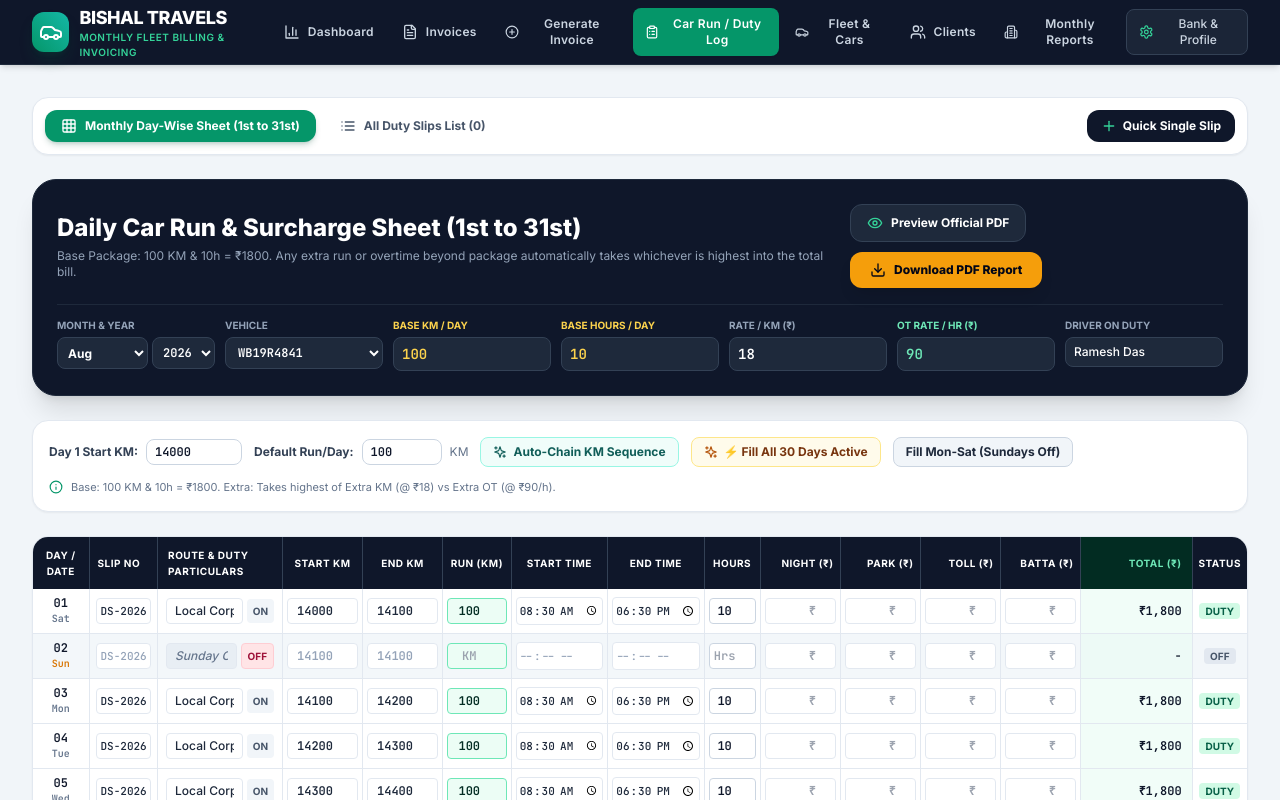
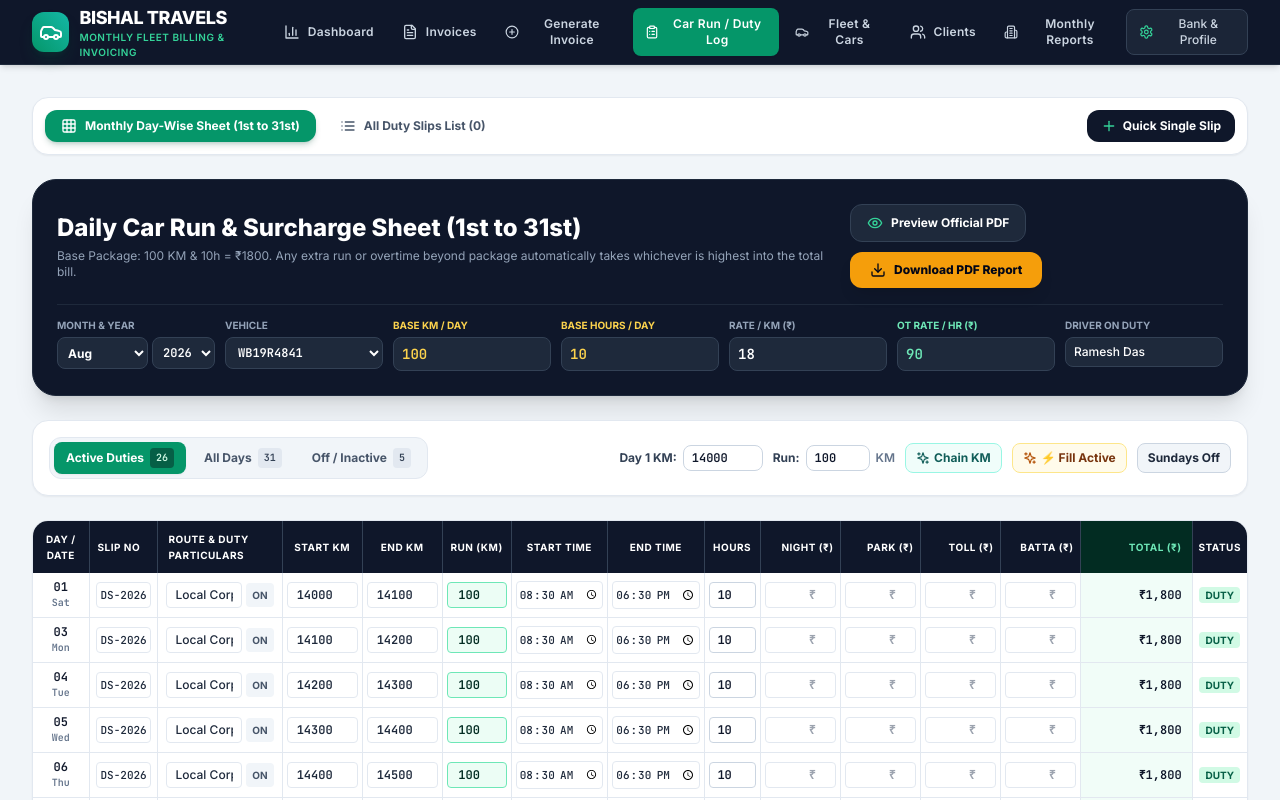
Before and after one commit to Rahulrock-1/bishal-travels, a React (Vite) app: page / in a window 1280 px wide. Both pictures are taken after a click on the button "Car Run / Duty Log". Shown: the top 800 px of the page. Built offline with nearby package versions, Linux system fonts and the light colour scheme.

Commit message:
feat: add Active / All / Inactive filter to Daily Car Run sheet with Active view selected by default

```diff
--- a/src/components/dutyslips/MonthlyLogSheetEditor.tsx
+++ b/src/components/dutyslips/MonthlyLogSheetEditor.tsx
@@ -19,7 +19,8 @@ import {
   Eye,
   Printer,
   X,
-  DollarSign
+  DollarSign,
+  Filter
 } from 'lucide-react';
 import { useApp } from '../../context/AppContext';
 import { DutySlip } from '../../types';
@@ -75,14 +76,17 @@ export const MonthlyLogSheetEditor: React.FC<{ onClose?: () => void }> = ({ onCl
 
   // Base Contract Package Configuration (e.g. 100 KM & 10 Hours @ ₹18/KM, OT ₹90/hr)
   const currentVeh = vehicles.find(v => v.id === selectedVehicleId) || vehicles[0];
-  const [defaultBaseKm, setDefaultBaseKm] = useState<number>(100); // Default daily base package KM (e.g. 100 KM)
-  const [defaultDutyHours, setDefaultDutyHours] = useState<number>(10); // Default daily base package Hours (e.g. 10 Hours)
+  const [defaultBaseKm, setDefaultBaseKm] = useState<number>(currentVeh?.defaultDailyKm || 100);
+  const [defaultDutyHours, setDefaultDutyHours] = useState<number>(currentVeh?.defaultDailyHours || 10);
   const [ratePerKm, setRatePerKm] = useState<number>(currentVeh?.ratePerKm || 18);
   const [overtimeRatePerHour, setOvertimeRatePerHour] = useState<number>(currentVeh?.ratePerHour || 90);
 
+  // Active vs Inactive filter (Default: 'active')
+  const [statusFilter, setStatusFilter] = useState<'active' | 'all' | 'inactive'>('active');
+
   // Starting base odometer for Day 1
   const [initialStartKm, setInitialStartKm] = useState<number>(14000);
-  const [dailyAvgKm, setDailyAvgKm] = useState<number>(100);
+  const [dailyAvgKm, setDailyAvgKm] = useState<number>(currentVeh?.defaultDailyKm || 100);
   const [saveSuccessMsg, setSaveSuccessMsg] = useState<string | null>(null);
   const [isPreviewOpen, setIsPreviewOpen] = useState<boolean>(false);
   const [isDownloadingPdf, setIsDownloadingPdf] = useState<boolean>(false);
@@ -166,7 +170,7 @@ export const MonthlyLogSheetEditor: React.FC<{ onClose?: () => void }> = ({ onCl
       const existing = slipMap.get(dateStr);
 
       if (existing) {
-        const isOff = existing.totalKm === 0 && existing.route.toLowerCase().includes('off');
+        const isOff = existing.totalKm === 0 && (existing.route.toLowerCase().includes('off') || existing.route.toLowerCase().includes('garage'));
         const extraHrs = Math.max(0, (existing.totalHours || 0) - defaultDutyHours);
         const otCost = extraHrs * overtimeRatePerHour;
         const dayTotal = isOff ? 0 : computeRowTotal(
@@ -505,7 +509,16 @@ export const MonthlyLogSheetEditor: React.FC<{ onClose?: () => void }> = ({ onCl
   const totalMonthToll = rows.reduce((sum, r) => sum + (Number(r.tollCharges) || 0), 0);
   const totalMonthBatta = rows.reduce((sum, r) => sum + (Number(r.driverBatta) || 0), 0);
   const grandTotalAmount = rows.reduce((sum, r) => sum + (Number(r.dayTotalAmount) || 0), 0);
-  const totalWorkingDays = rows.filter(r => !r.isOffDay && r.totalKm > 0).length;
+  const activeCount = rows.filter(r => !r.isOffDay && (r.totalKm > 0 || r.totalHours > 0 || r.dayTotalAmount > 0)).length;
+  const inactiveCount = rows.length - activeCount;
+
+  // Filtered rows for the view (Default: 'active' duties only)
+  const displayedRows = rows.map((row, realIndex) => ({ row, realIndex })).filter(({ row }) => {
+    const isActive = !row.isOffDay && (row.totalKm > 0 || row.totalHours > 0 || row.dayTotalAmount > 0);
+    if (statusFilter === 'active') return isActive;
+    if (statusFilter === 'inactive') return !isActive;
+    return true; // 'all'
+  });
 
   // Save all rows to AppContext duty slips
   const handleSaveAllSlips = () => {
@@ -721,60 +734,110 @@ export const MonthlyLogSheetEditor: React.FC<{ onClose?: () => void }> = ({ onCl
         </div>
       )}
 
-      {/* Auto-Fill & Quick Tools Bar */}
-      <div className="bg-white p-4 rounded-2xl border border-slate-200 shadow-sm flex flex-wrap items-center justify-between gap-3 text-xs">
-        <div className="flex flex-wrap items-center gap-2 sm:gap-3">
-          <div className="flex items-center gap-2">
-            <span className="font-bold text-slate-700">Day 1 Start KM:</span>
+      {/* View Filter (Active / Inactive) & Quick Tools Bar */}
+      <div className="bg-white p-3 sm:p-4 rounded-2xl border border-slate-200 shadow-sm flex flex-wrap items-center justify-between gap-3 text-xs">
+        {/* Active / Inactive / All Filter Segmented Control */}
+        <div className="flex items-center gap-1.5 bg-slate-100 p-1 rounded-xl border border-slate-200">
+          <button
+            type="button"
+            onClick={() => setStatusFilter('active')}
+            className={`px-3 py-1.5 rounded-lg font-bold text-xs flex items-center gap-1.5 transition-all ${
+              statusFilter === 'active'
+                ? 'bg-emerald-600 text-white shadow-sm'
+                : 'text-slate-600 hover:text-slate-900 hover:bg-slate-200/60'
+            }`}
+          >
+            <span>Active Duties</span>
+            <span className={`px-1.5 py-0.5 rounded text-[10px] font-mono font-black ${
+              statusFilter === 'active' ? 'bg-emerald-800 text-emerald-100' : 'bg-slate-200 text-slate-700'
+            }`}>
+              {activeCount}
+            </span>
+          </button>
+
+          <button
+            type="button"
+            onClick={() => setStatusFilter('all')}
+            className={`px-3 py-1.5 rounded-lg font-bold text-xs flex items-center gap-1.5 transition-all ${
+              statusFilter === 'all'
+                ? 'bg-slate-900 text-white shadow-sm'
+                : 'text-slate-600 hover:text-slate-900 hover:bg-slate-200/60'
+            }`}
+          >
+            <span>All Days</span>
+            <span className={`px-1.5 py-0.5 rounded text-[10px] font-mono font-black ${
+              statusFilter === 'all' ? 'bg-slate-700 text-slate-200' : 'bg-slate-200 text-slate-700'
+            }`}>
+              {rows.length}
+            </span>
+          </button>
+
+          <button
+            type="button"
+            onClick={() => setStatusFilter('inactive')}
+            className={`px-3 py-1.5 rounded-lg font-bold text-xs flex items-center gap-1.5 transition-all ${
+              statusFilter === 'inactive'
+                ? 'bg-rose-600 text-white shadow-sm'
+                : 'text-slate-600 hover:text-slate-900 hover:bg-slate-200/60'
+            }`}
+          >
+            <span>Off / Inactive</span>
+            <span className={`px-1.5 py-0.5 rounded text-[10px] font-mono font-black ${
+              statusFilter === 'inactive' ? 'bg-rose-800 text-rose-100' : 'bg-slate-200 text-slate-700'
+            }`}>
+              {inactiveCount}
+            </span>
+          </button>
+        </div>
+
+        {/* Quick Tools */}
+        <div className="flex flex-wrap items-center gap-2 sm:gap-2.5">
+          <div className="flex items-center gap-1.5">
+            <span className="font-bold text-slate-700">Day 1 KM:</span>
             <input
               type="number"
               value={initialStartKm}
               onChange={e => setInitialStartKm(Number(e.target.value))}
-              className="w-24 px-2 py-1 border border-slate-300 rounded-lg font-mono font-bold"
+              className="w-20 px-2 py-1 border border-slate-300 rounded-lg font-mono font-bold"
             />
           </div>
 
-          <div className="flex items-center gap-2">
-            <span className="font-bold text-slate-700">Default Run/Day:</span>
+          <div className="flex items-center gap-1.5">
+            <span className="font-bold text-slate-700">Run:</span>
             <input
               type="number"
               value={dailyAvgKm}
               onChange={e => setDailyAvgKm(Number(e.target.value))}
-              className="w-20 px-2 py-1 border border-slate-300 rounded-lg font-mono font-bold"
+              className="w-16 px-2 py-1 border border-slate-300 rounded-lg font-mono font-bold"
             />
-            <span className="text-slate-500">KM</span>
+            <span className="text-slate-500 font-semibold">KM</span>
           </div>
 
           <button
             onClick={handleChainOdometer}
-            className="px-3 py-1.5 bg-teal-50 hover:bg-teal-100 text-teal-800 border border-teal-200 rounded-lg font-bold flex items-center gap-1.5 transition-colors"
+            className="px-2.5 py-1.5 bg-teal-50 hover:bg-teal-100 text-teal-800 border border-teal-200 rounded-lg font-bold flex items-center gap-1 transition-colors"
             title="Automatically connects each day's Start KM to the previous day's End KM"
           >
             <Sparkles className="w-3.5 h-3.5" />
-            <span>Auto-Chain KM Sequence</span>
+            <span>Chain KM</span>
           </button>
 
           <button
             onClick={() => handleFillAllDaysActive(true)}
-            className="px-3 py-1.5 bg-amber-50 hover:bg-amber-100 text-amber-900 border border-amber-200 rounded-lg font-bold flex items-center gap-1.5 transition-colors"
+            className="px-2.5 py-1.5 bg-amber-50 hover:bg-amber-100 text-amber-900 border border-amber-200 rounded-lg font-bold flex items-center gap-1 transition-colors"
             title={`Fill all 30/31 days with ${dailyAvgKm} KM run`}
           >
             <Sparkles className="w-3.5 h-3.5 text-amber-700" />
-            <span>⚡ Fill All 30 Days Active</span>
+            <span>⚡ Fill Active</span>
           </button>
 
           <button
             onClick={() => handleFillAllDaysActive(false)}
-            className="px-3 py-1.5 bg-slate-100 hover:bg-slate-200 text-slate-800 border border-slate-300 rounded-lg font-bold flex items-center gap-1.5 transition-colors"
+            className="px-2.5 py-1.5 bg-slate-100 hover:bg-slate-200 text-slate-800 border border-slate-300 rounded-lg font-bold flex items-center gap-1 transition-colors"
             title="Fill working days (Mon-Sat) and mark Sundays as Off"
           >
-            <span>Fill Mon-Sat (Sundays Off)</span>
+            <span>Sundays Off</span>
           </button>
-        </div>
-
-        <div className="flex items-center gap-2 text-slate-500 text-[11px]">
-          <Info className="w-3.5 h-3.5 text-emerald-600" />
-          <span>Base: {defaultBaseKm} KM & {defaultDutyHours}h = ₹{defaultBaseKm * ratePerKm}. Extra: Takes highest of Extra KM (@ ₹{ratePerKm}) vs Extra OT (@ ₹{overtimeRatePerHour}/h).</span>
         </div>
       </div>
 
@@ -802,7 +865,7 @@ export const MonthlyLogSheetEditor: React.FC<{ onClose?: () => void }> = ({ onCl
               </tr>
             </thead>
             <tbody className="divide-y divide-slate-200 font-medium text-slate-800">
-              {rows.map((row, idx) => {
+              {displayedRows.map(({ row, realIndex }) => {
                 const isSun = row.isSunday;
                 const isOff = row.isOffDay;
                 const hasOt = row.extraHours > 0;
@@ -834,7 +897,7 @@ export const MonthlyLogSheetEditor: React.FC<{ onClose?: () => void }> = ({ onCl
                       <input
                         type="text"
                         value={row.dutySlipNo}
-                        onChange={e => handleRowChange(idx, 'dutySlipNo', e.target.value)}
+                        onChange={e => handleRowChange(realIndex, 'dutySlipNo', e.target.value)}
                         className="w-full px-1 py-1 text-[11px] font-mono border border-slate-200 rounded bg-white"
                       />
                     </td>
@@ -845,7 +908,7 @@ export const MonthlyLogSheetEditor: React.FC<{ onClose?: () => void }> = ({ onCl
                         <input
                           type="text"
                           value={row.route}
-                          onChange={e => handleRowChange(idx, 'route', e.target.value)}
+                          onChange={e => handleRowChange(realIndex, 'route', e.target.value)}
                           className={`w-full px-2 py-1 text-xs border border-slate-200 rounded ${
                             isOff ? 'bg-slate-200/60 text-slate-500 italic' : 'bg-white font-medium'
                           }`}
@@ -853,7 +916,7 @@ export const MonthlyLogSheetEditor: React.FC<{ onClose?: () => void }> = ({ onCl
                         />
                         <button
                           type="button"
-                          onClick={() => handleToggleOffDay(idx)}
+                          onClick={() => handleToggleOffDay(realIndex)}
                           className={`px-1.5 py-1 rounded text-[10px] font-bold shrink-0 transition-colors ${
                             isOff
                               ? 'bg-rose-100 text-rose-800 border border-rose-200'
@@ -871,7 +934,7 @@ export const MonthlyLogSheetEditor: React.FC<{ onClose?: () => void }> = ({ onCl
                       <input
                         type="number"
                         value={row.startKm}
-                        onChange={e => handleRowChange(idx, 'startKm', e.target.value)}
+                        onChange={e => handleRowChange(realIndex, 'startKm', e.target.value)}
                         className="w-full px-1 py-1 text-xs font-mono font-bold text-center border border-slate-200 rounded bg-white"
                         disabled={isOff}
                       />
@@ -882,7 +945,7 @@ export const MonthlyLogSheetEditor: React.FC<{ onClose?: () => void }> = ({ onCl
                       <input
                         type="number"
                         value={row.endKm}
-                        onChange={e => handleRowChange(idx, 'endKm', e.target.value)}
+                        onChange={e => handleRowChange(realIndex, 'endKm', e.target.value)}
                         className="w-full px-1 py-1 text-xs font-mono font-bold text-center border border-slate-200 rounded bg-white"
                         disabled={isOff}
                       />
@@ -894,7 +957,7 @@ export const MonthlyLogSheetEditor: React.FC<{ onClose?: () => void }> = ({ onCl
                         <input
                           type="number"
                           value={row.totalKm || ''}
-                          onChange={e => handleRowChange(idx, 'totalKm', e.target.value)}
+                          onChange={e => handleRowChange(realIndex, 'totalKm', e.target.value)}
                           placeholder="KM"
                           className="w-full px-1 py-1 text-xs font-mono font-black text-center border border-emerald-300 rounded bg-emerald-50 text-emerald-950 focus:bg-white focus:ring-2 focus:ring-emerald-500"
                           disabled={isOff}
@@ -912,7 +975,7 @@ export const MonthlyLogSheetEditor: React.FC<{ onClose?: () => void }> = ({ onCl
                       <input
                         type="time"
                         value={row.startTime}
-                        onChange={e => handleRowChange(idx, 'startTime', e.target.value)}
+                        onChange={e => handleRowChange(realIndex, 'startTime', e.target.value)}
                         className="w-full px-0.5 py-1 text-[11px] font-mono text-center border border-slate-200 rounded bg-white"
                         disabled={isOff}
                       />
@@ -923,7 +986,7 @@ export const MonthlyLogSheetEditor: React.FC<{ onClose?: () => void }> = ({ onCl
                       <input
                         type="time"
                         value={row.endTime}
-                        onChange={e => handleRowChange(idx, 'endTime', e.target.value)}
+                        onChange={e => handleRowChange(realIndex, 'endTime', e.target.value)}
                         className="w-full px-0.5 py-1 text-[11px] font-mono text-center border border-slate-200 rounded bg-white"
                         disabled={isOff}
                       />
@@ -936,7 +999,7 @@ export const MonthlyLogSheetEditor: React.FC<{ onClose?: () => void }> = ({ onCl
                           type="number"
                           step="0.5"
                           value={row.totalHours || ''}
-                          onChange={e => handleRowChange(idx, 'totalHours', e.target.value)}
+                          onChange={e => handleRowChange(realIndex, 'totalHours', e.target.value)}
                           placeholder="Hrs"
                           className="w-full px-1 py-1 text-xs font-mono font-bold text-center border border-slate-300 rounded bg-white text-slate-900 focus:ring-2 focus:ring-emerald-500"
                           disabled={isOff}
@@ -954,7 +1017,7 @@ export const MonthlyLogSheetEditor: React.FC<{ onClose?: () => void }> = ({ onCl
                       <input
                         type="number"
                         value={row.nightCharges || ''}
-                        onChange={e => handleRowChange(idx, 'nightCharges', e.target.value)}
+                        onChange={e => handleRowChange(realIndex, 'nightCharges', e.target.value)}
                         placeholder="₹"
                         className="w-full px-1 py-1 text-xs font-mono text-right border border-slate-200 rounded bg-white text-amber-800 font-bold"
                         disabled={isOff}
@@ -966,7 +1029,7 @@ export const MonthlyLogSheetEditor: React.FC<{ onClose?: () => void }> = ({ onCl
                       <input
                         type="number"
                         value={row.parkingCharges || ''}
-                        onChange={e => handleRowChange(idx, 'parkingCharges', e.target.value)}
+                        onChange={e => handleRowChange(realIndex, 'parkingCharges', e.target.value)}
                         placeholder="₹"
                         className="w-full px-1 py-1 text-xs font-mono text-right border border-slate-200 rounded bg-white text-blue-800 font-bold"
                         disabled={isOff}
@@ -978,7 +1041,7 @@ export const MonthlyLogSheetEditor: React.FC<{ onClose?: () => void }> = ({ onCl
                       <input
                         type="number"
                         value={row.tollCharges || ''}
-                        onChange={e => handleRowChange(idx, 'tollCharges', e.target.value)}
+                        onChange={e => handleRowChange(realIndex, 'tollCharges', e.target.value)}
                         placeholder="₹"
                         className="w-full px-1 py-1 text-xs font-mono text-right border border-slate-200 rounded bg-white text-blue-800 font-bold"
                         disabled={isOff}
@@ -990,7 +1053,7 @@ export const MonthlyLogSheetEditor: React.FC<{ onClose?: () => void }> = ({ onCl
                       <input
                         type="number"
                         value={row.driverBatta || ''}
-                        onChange={e => handleRowChange(idx, 'driverBatta', e.target.value)}
+                        onChange={e => handleRowChange(realIndex, 'driverBatta', e.target.value)}
                         placeholder="₹"
                         className="w-full px-1 py-1 text-xs font-mono text-right border border-slate-200 rounded bg-white text-purple-800 font-bold"
                         disabled={isOff}
@@ -1013,12 +1076,22 @@ export const MonthlyLogSheetEditor: React.FC<{ onClose?: () => void }> = ({ onCl
                   </tr>
                 );
               })}
+
+              {displayedRows.length === 0 && (
+                <tr>
+                  <td colSpan={15} className="py-10 text-center text-slate-500 italic text-sm">
+                    {statusFilter === 'active'
+                      ? 'No active duty days found. Click "⚡ Fill Active" or switch to "All Days" to add duty logs.'
+                      : 'No inactive / off days found for this month.'}
+                  </td>
+                </tr>
+              )}
             </tbody>
             {/* Table Footer with Monthly Aggregate Sums */}
             <tfoot className="sticky bottom-0 z-20 bg-slate-900 text-white font-bold border-t-2 border-slate-700 text-xs">
               <tr>
                 <td colSpan={3} className="py-3 px-3 uppercase text-[10px] tracking-wider text-emerald-400">
-                  Monthly Total ({totalWorkingDays} Duty Days):
+                  Monthly Total ({activeCount} Duty Days):
                 </td>
                 <td colSpan={2} className="py-3 px-2 text-right text-slate-400 font-mono text-[11px]">
                   Total Distance:
```
Also changed, not shown: 1 other file (tests, documents, lock files or other folders).
